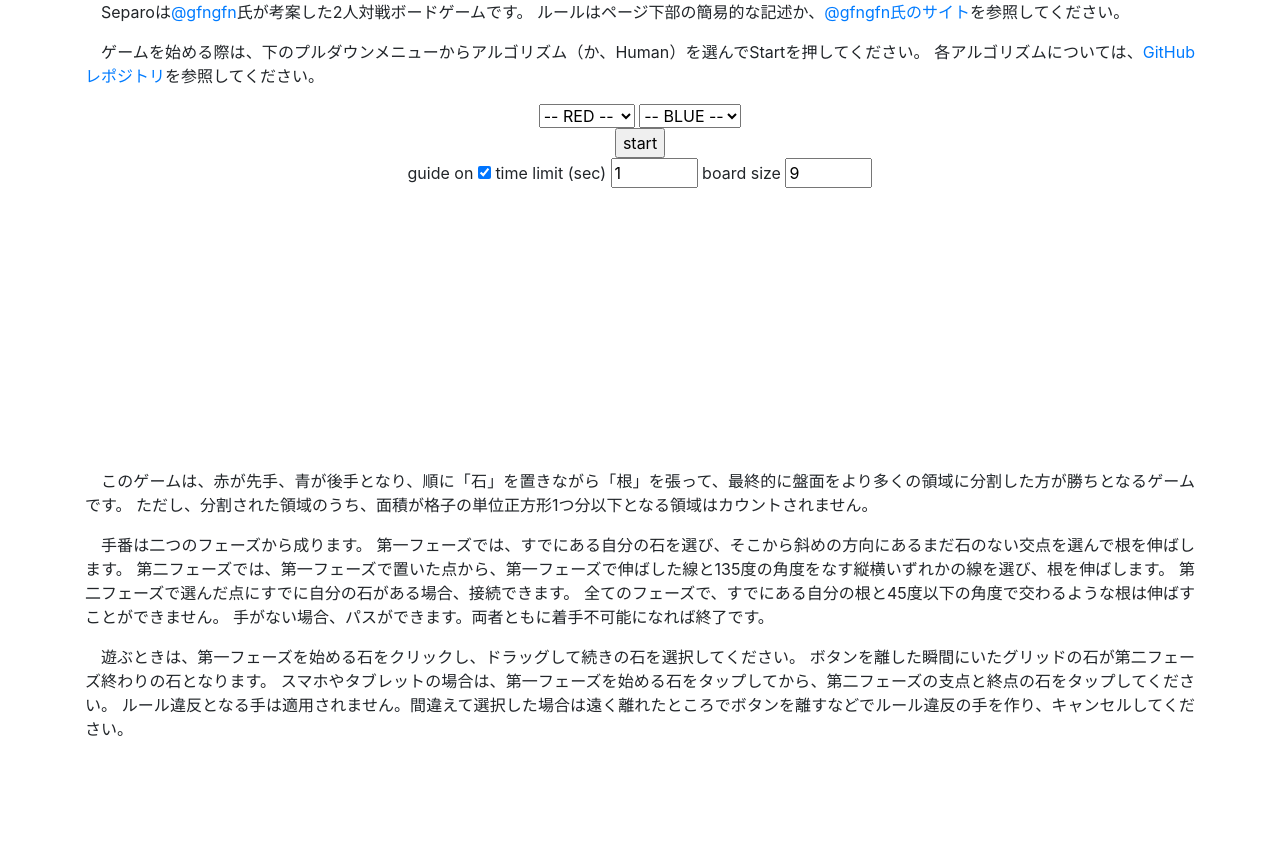
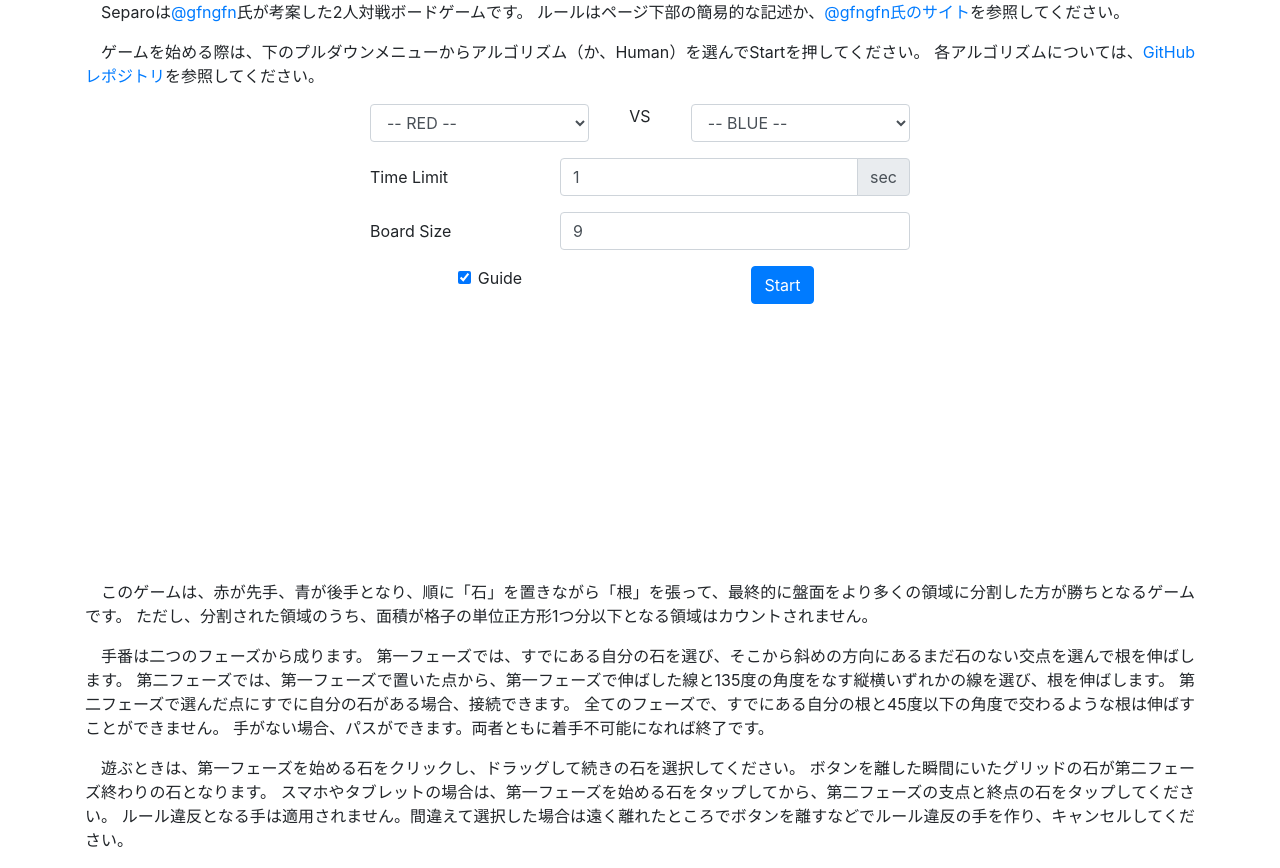
Before and after one commit to ToruNiina/separo-rs, a plain HTML site: page static/index.html in a window 1280 px wide. Before the commit the page ends 800 px from the top, so only its background shows below. Drawn offline with nearby package versions, Linux system fonts and the light colour scheme; a script that the page names is missing.

Commit message:
:children_crossing: Change appearance of forms

```diff
--- a/static/index.html
+++ b/static/index.html
@@ -24,15 +24,20 @@
         </p>
       </div>
 
-      <div id="player-select" style="text-align:center;">
-          <select id="red player">
+      <div class="mw-100 mx-auto" style="width: 540px;">
+        <div class="form-row">
+          <div class="col-5 form-group">
+            <select id="red player" class="form-control">
                 <option value="NotSelected">-- RED --</option>
                 <option value="Human">Human</option>
                 <option value="Random">Random</option>
                 <option value="Naive MC">Naive MC</option>
                 <option value="UCT MC">UCT MC</option>
             </select>
-          <select id="blue player">
+          </div>
+          <span class="col-2" style="text-align: center;">VS</span>
+          <div class="col-5 form-group">
+            <select id="blue player" class="form-control">
                 <option value="NotSelected">-- BLUE --</option>
                 <option value="Human">Human</option>
                 <option value="Random">Random</option>
@@ -40,20 +45,35 @@
                 <option value="UCT MC">UCT MC</option>
             </select>
           </div>
-
-      <div style="text-align:center;">
-          <input type="button" value="start" id="start-button">
         </div>
 
-      <div style="text-align:center;">
-          <label for="guide"> guide on </label>
-          <input type="checkbox" name="guide" id="guide" checked>
+        <div class="form-group row">
+          <label for="time-limit" class="col-4 col-form-label">Time Limit</label>
+          <div class="input-group col-8">
+            <input type="number" class="form-control" id="time-limit" value="1" min="1" max="60">
+            <div class="input-group-append">
+              <span class="input-group-text">sec</span>
+            </div>
+          </div>
+        </div>
 
-          <label for="time-limit"> time limit (sec) </label>
-          <input type="number" name="time-limit" id="time-limit" value="1" min="1" max="60">
+        <div class="form-group row">
+          <label for="board-size" class="col-4 col-form-label">Board Size</label>
+          <div class="col-8">
+            <input type="number" class="form-control" id="board-size" value="9" min="5" max="19">
+          </div>
+        </div>
 
-          <label for="board-size"> board size </label>
-          <input type="number" name="board-size" id="board-size" value="9" min="5" max="19">
+        <div class="row">
+          <div class="form-check col-6" style="text-align: center;">
+            <input type="checkbox" class="form-check-input" id="guide" checked>
+            <label for="guide" class="form-check-label">Guide</label>
+          </div>
+          <div class="col-6" style="text-align: center;">
+            <button type="button" class="btn btn-primary" id="start-button">Start</button>
+          </div>
+        </div>
+
       </div>
 
       <div id="game" style="text-align: center;">
```
Lines whose indentation alone changed are shown as unchanged.
